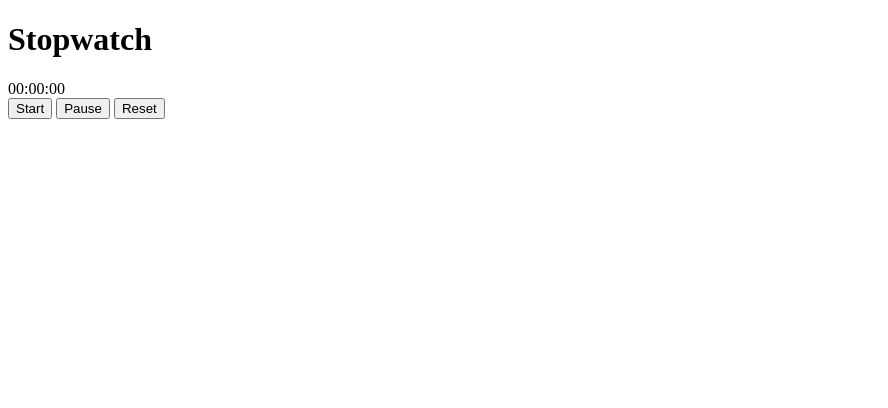
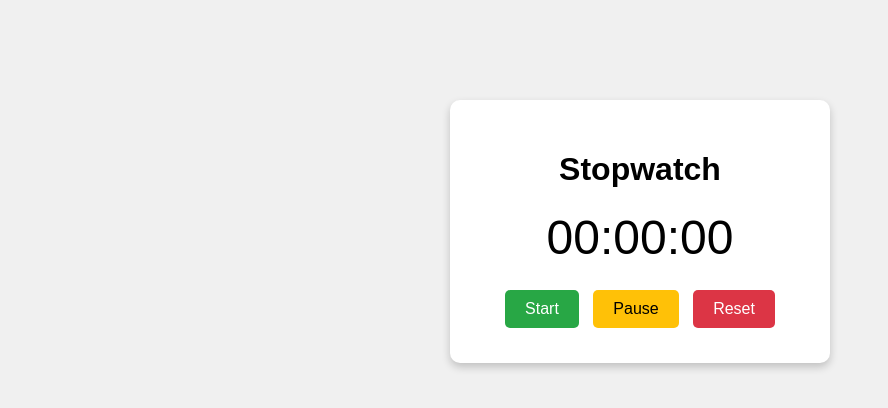
Before and after one commit to Nikhil9141/practice-Projects, a plain HTML site: page Stopwatch/index.html in a window 1280 px wide. Shown: the whole page, without its empty margins (0-888 px from the left). Drawn offline with Linux system fonts and the light colour scheme.

Commit message:
stopwatch function

```diff
--- a/Stopwatch/index.html
+++ b/Stopwatch/index.html
@@ -3,6 +3,7 @@
 <head>
   <meta charset="UTF-8">
   <title>Stopwatch</title>
+  <link rel="stylesheet" href="style.css">
 </head>
 <body>
   <div class="container">
@@ -14,5 +15,6 @@
       <button id="reset">Reset</button>
     </div>
   </div>
+  <script src="script.js"></script>
 </body>
 </html>
--- a/Stopwatch/style.css
+++ b/Stopwatch/style.css
@@ -0,0 +1,32 @@
+body {
+  font-family: Arial, sans-serif;
+  background-color: #f0f0f0;
+  text-align: center;
+  margin-top: 100px;
+}
+
+.container {
+  background-color: white;
+  display: inline-block;
+  padding: 30px 50px;
+  border-radius: 10px;
+  box-shadow: 0 4px 8px rgba(0, 0, 0, 0.2);
+}
+
+#display {
+  font-size: 48px;
+  margin: 20px 0;
+}
+
+.buttons button {
+  padding: 10px 20px;
+  margin: 5px;
+  font-size: 16px;
+  border: none;
+  border-radius: 5px;
+  cursor: pointer;
+}
+
+#start { background-color: #28a745; color: white; }
+#pause { background-color: #ffc107; color: black; }
+#reset { background-color: #dc3545; color: white; }
```
Also changed, not shown: Stopwatch/stopwatch.js (added, +41 -0 lines).
